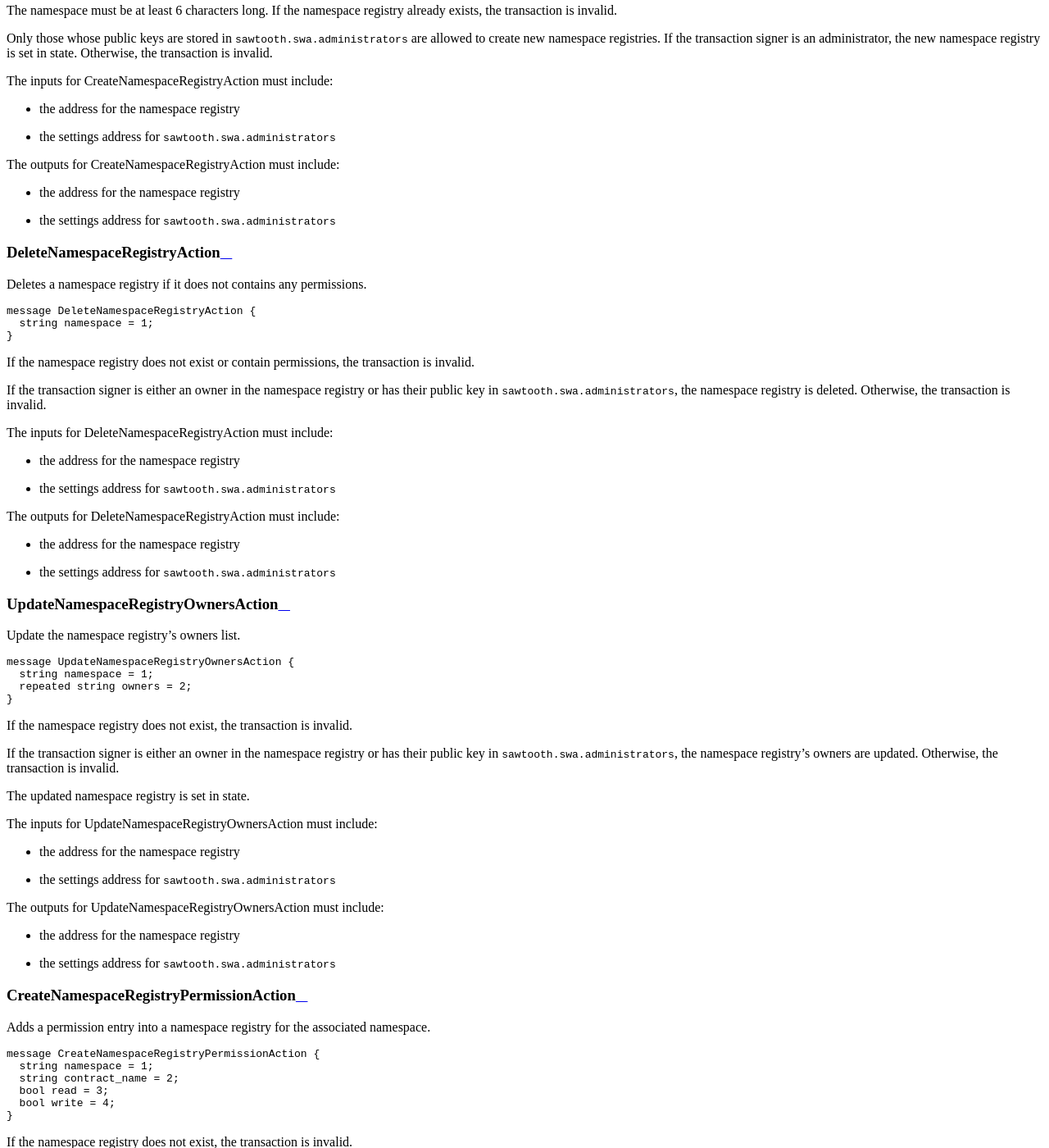
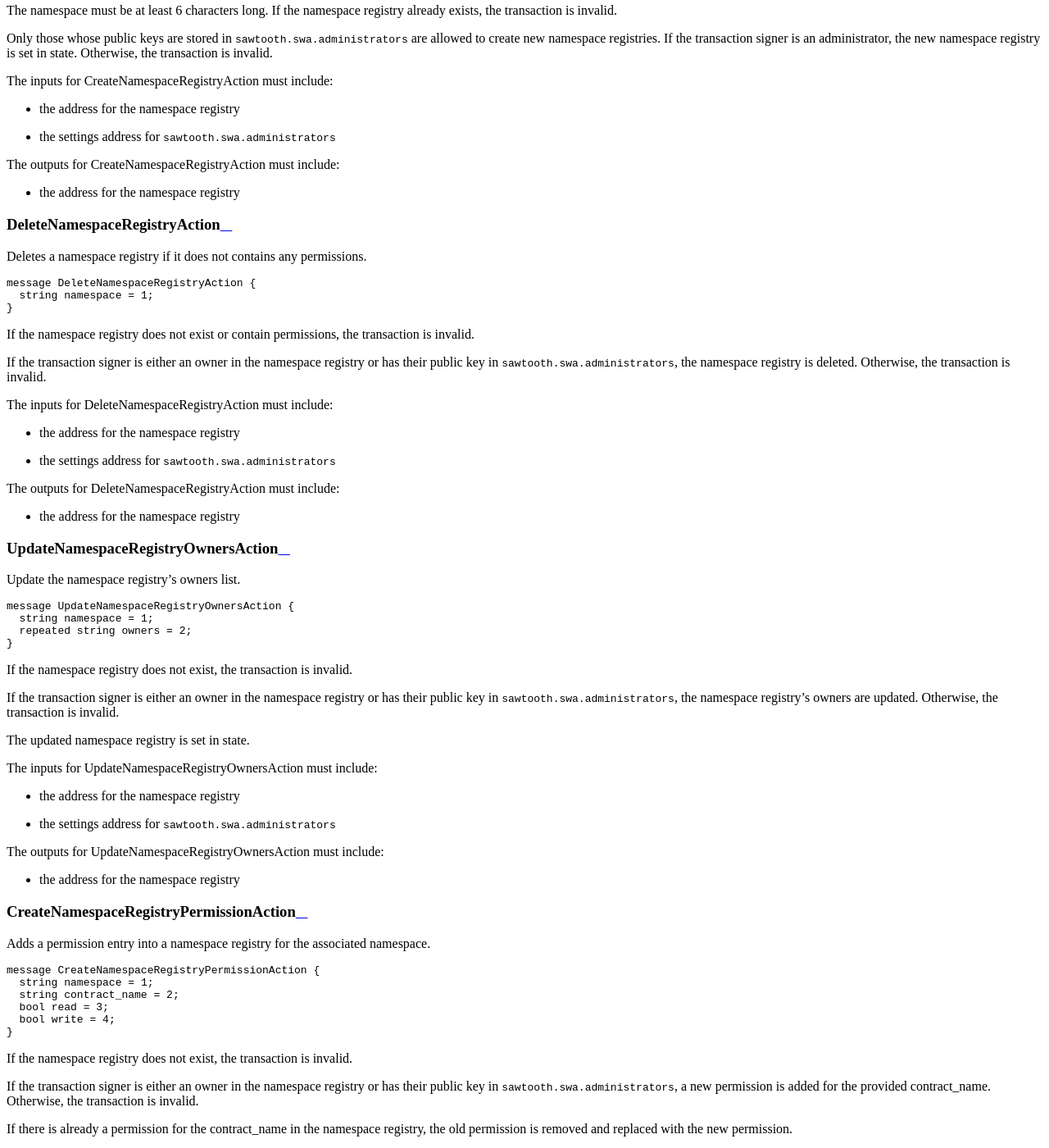
Before and after one commit to hyperledger-archives/transact, a Sphinx documentation site: the page built from docs/source/sabre_transaction_family.rst, in a window 1280 px wide and 1400 px high, scrolled down 6456 px. Shown: the whole window at 82% size. Built offline with Sphinx 7.4.7 and the Read the Docs theme 2.0.0, drawn with Linux system fonts in a browser that asks for light colours; formulas are drawn with MathJax 3; some of the changed text lies outside the part shown.

Commit message:
Remove admin setting from outputs
Signed-off-by: Andrea Gunderson <agunde@bitwise.io>

```diff
--- a/docs/source/sabre_transaction_family.rst
+++ b/docs/source/sabre_transaction_family.rst
@@ -432,7 +432,6 @@ The inputs for CreateNamespaceRegistryAction must include:
 The outputs for CreateNamespaceRegistryAction must include:
 
 * the address for the namespace registry
-* the settings address for ``sawtooth.swa.administrators``
 
 DeleteNamespaceRegistryAction
 -----------------------------
@@ -460,7 +459,6 @@ The inputs for DeleteNamespaceRegistryAction must include:
 The outputs for DeleteNamespaceRegistryAction must include:
 
 * the address for the namespace registry
-* the settings address for ``sawtooth.swa.administrators``
 
 UpdateNamespaceRegistryOwnersAction
 -----------------------------------
@@ -490,7 +488,6 @@ The inputs for UpdateNamespaceRegistryOwnersAction must include:
 The outputs for UpdateNamespaceRegistryOwnersAction must include:
 
 * the address for the namespace registry
-* the settings address for ``sawtooth.swa.administrators``
 
 CreateNamespaceRegistryPermissionAction
 ---------------------------------------
@@ -526,7 +523,6 @@ The inputs for CreateNamespaceRegistryPermissionAction must include:
 The outputs for CreateNamespaceRegistryPermissionAction must include:
 
 * the address for the namespace registry
-* the settings address for ``sawtooth.swa.administrators``
 
 DeleteNamespaceRegistryPermissionAction
 ---------------------------------------
@@ -554,7 +550,6 @@ The inputs for DeleteNamespaceRegistryPermissionAction must include:
 The outputs for DeleteNamespaceRegistryPermissionAction must include:
 
 * the address for the namespace registry
-* the settings address for ``sawtooth.swa.administrators``
 
 Transaction Header
 ==================
```
